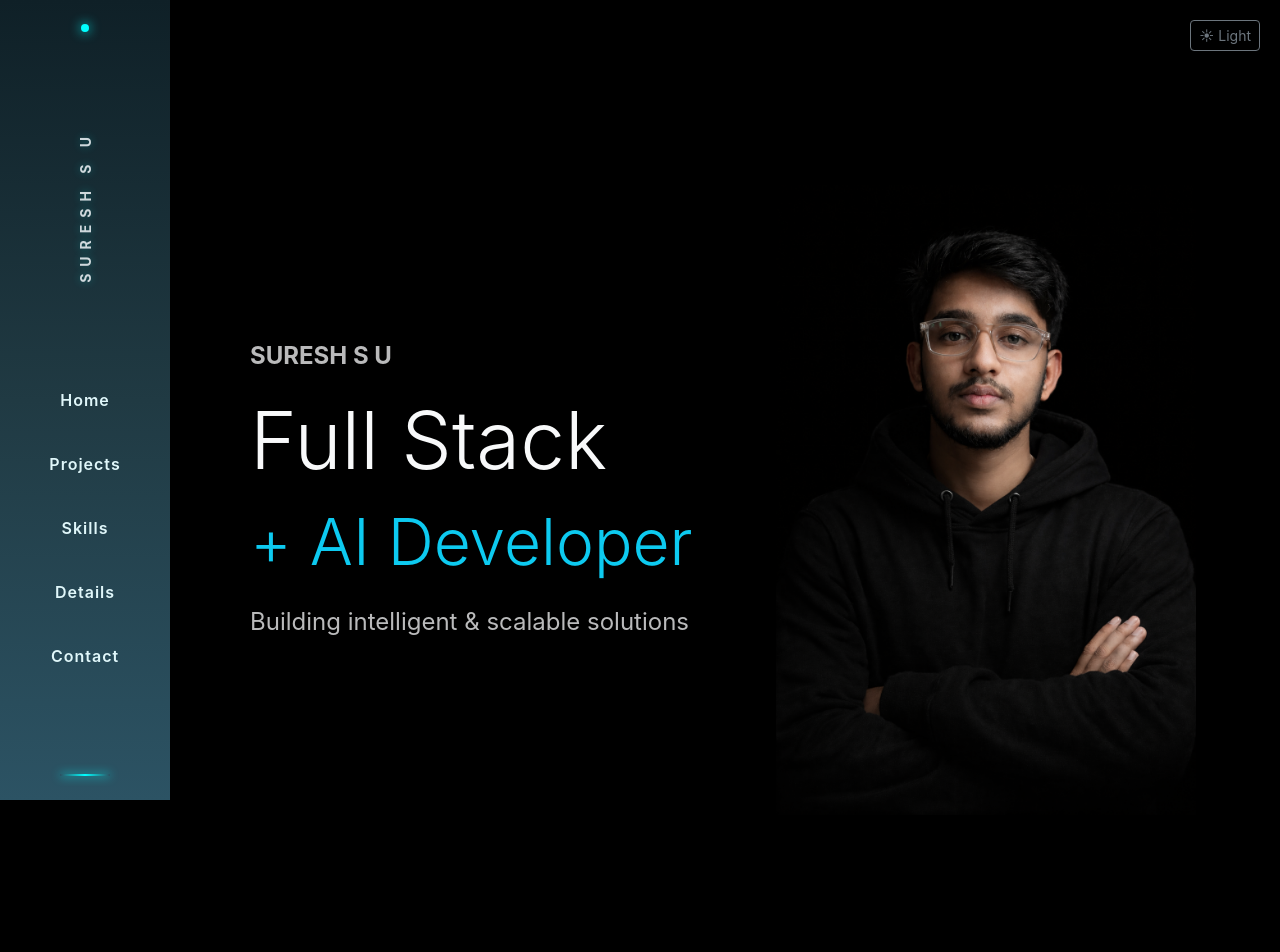
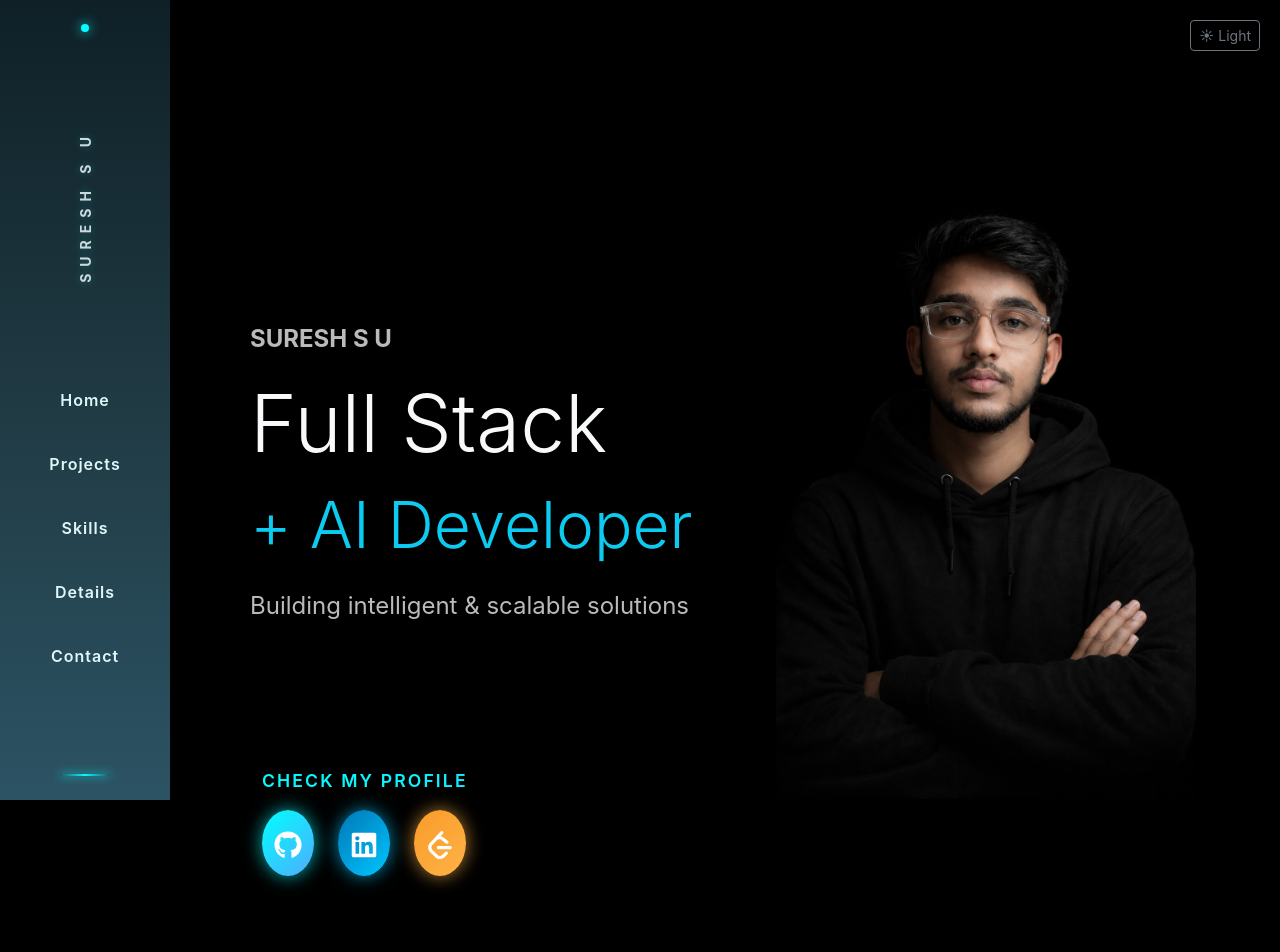
Before and after one commit to SURESH-S-U/suresh-portfolio, a React (Create React App) app: page / in a window 1280 px wide. Shown: the top 952 px of the page. Built offline with nearby package versions, Linux system fonts and the light colour scheme.

Commit message:
Home Page Updated

```diff
--- a/src/App.js
+++ b/src/App.js
@@ -4,10 +4,7 @@ import Skills from "./components/Skills";
 import Details from "./components/Details";
 import ProjectCard from "./components/ProjectCard";
 import Contact from "./components/Contact";
-import ShadowImage from "./assets/shadow.png";
-import ShadowWhiteImage from "./assets/shadowWhite.png";
-
-
+import Home from "./components/Home";
 
 function App() {
   const [theme, setTheme] = useState(
@@ -22,7 +19,7 @@ function App() {
     const handleResize = () => {
       setIsMobile(window.innerWidth < 768);
       if (window.innerWidth >= 768) {
-        setSidebarOpen(false); // reset sidebar on desktop
+        setSidebarOpen(false);
       }
     };
 
@@ -36,10 +33,9 @@ function App() {
       document.body.style.backgroundColor = "#000000";
       document.body.className = "text-light";
     } else {
-    document.body.style.backgroundColor = "#ffffff"; // PURE WHITE
+      document.body.style.backgroundColor = "#ffffff";
       document.body.className = "text-dark";
     }
-
     localStorage.setItem("theme", theme);
   }, [theme]);
 
@@ -67,7 +63,7 @@ function App() {
         </button>
       )}
 
-      {/* STATIC THEME TOGGLE */}
+      {/* THEME TOGGLE */}
       <button
         onClick={() =>
           setTheme(theme === "dark" ? "light" : "dark")
@@ -94,64 +90,8 @@ function App() {
             : "100%"
         }}
       >
-        {/* HERO */}
-        <section
-          id="home"
-          className="min-vh-100 d-flex align-items-center"
-        >
-          <div className="row w-100 align-items-center">
-
-            {/* LEFT CONTENT */}
-            <div className="col-md-6 ps-md-5">
-              <h1 className="fw-bold lh-1">
-
-                <span className="fs-4 d-block mb-4 text-uppercase opacity-75">
-                  SURESH S U
-                </span>
-
-                <span className="display-1 d-block">
-                  Full Stack
-                </span>
-
-                <span className="display-3 text-info d-block mt-3">
-                  + AI Developer
-                </span>
-
-              </h1>
-
-              <p className="fs-4 mt-4 opacity-75">
-                Building intelligent & scalable solutions
-              </p>
-            </div>
-
-            {/* RIGHT IMAGE */}
-            <div className="col-md-6 d-flex justify-content-center justify-content-md-end pe-md-5">
-              <img
-                src={theme === "dark" ? ShadowImage : ShadowWhiteImage}
-                alt="Profile"
-                style={{
-                  maxWidth: "420px",
-                  width: "100%",
-                  height: "auto",
-                  objectFit: "contain",
-
-                  /* 🔥 EDGE BLENDING FIX */
-                  maskImage:
-                    theme === "light"
-                      ? "radial-gradient(circle, black 65%, transparent 100%)"
-                      : "none",
-                  WebkitMaskImage:
-                    theme === "light"
-                      ? "radial-gradient(circle, black 65%, transparent 100%)"
-                      : "none"
-                }}
-              />
-
-            </div>
-
-          </div>
-        </section>
-
+        {/* HOME */}
+        <Home theme={theme} />
 
         {/* PROJECTS */}
         <section id="projects" className="my-5 py-5">
--- /dev/null
+++ b/src/components/Home.js
@@ -0,0 +1,158 @@
+import React from "react";
+import ShadowImage from "../assets/shadow.png";
+import ShadowWhiteImage from "../assets/shadowWhite.png";
+import { FaGithub, FaLinkedin } from "react-icons/fa";
+import { SiLeetcode } from "react-icons/si";
+
+const Home = ({ theme }) => {
+  return (
+    <section
+      id="home"
+      className="min-vh-100 d-flex flex-column justify-content-between"
+    >
+      {/* MAIN CONTENT */}
+      <div className="row w-100 align-items-center flex-grow-1">
+
+        {/* LEFT CONTENT */}
+        <div className="col-md-6 ps-md-5">
+          <h1 className="fw-bold lh-1">
+            <span className="fs-4 d-block mb-4 text-uppercase opacity-75">
+              SURESH S U
+            </span>
+
+            <span className="display-1 d-block">
+              Full Stack
+            </span>
+
+            <span className="display-3 text-info d-block mt-3">
+              + AI Developer
+            </span>
+          </h1>
+
+          <p className="fs-4 mt-4 opacity-75">
+            Building intelligent & scalable solutions
+          </p>
+        </div>
+
+        {/* RIGHT IMAGE */}
+        <div className="col-md-6 d-flex justify-content-center justify-content-md-end pe-md-5">
+          <img
+            src={theme === "dark" ? ShadowImage : ShadowWhiteImage}
+            alt="Profile"
+            style={{
+              maxWidth: "420px",
+              width: "100%",
+              height: "auto",
+              objectFit: "contain",
+              maskImage:
+                theme === "light"
+                  ? "radial-gradient(circle, black 65%, transparent 100%)"
+                  : "none",
+              WebkitMaskImage:
+                theme === "light"
+                  ? "radial-gradient(circle, black 65%, transparent 100%)"
+                  : "none",
+            }}
+          />
+        </div>
+      </div>
+
+      {/* BOTTOM CTA */}
+      <div className="ms-5 mb-4" style={{ marginTop: "-100px" }}>
+        {/* TEXT */}
+        <p
+          className="fw-semibold mb-3"
+          style={{
+            fontSize: "1.1rem",
+            letterSpacing: "0.12em",
+            textTransform: "uppercase",
+            background: "linear-gradient(90deg, #00ffff, #4facfe)",
+            WebkitBackgroundClip: "text",
+            WebkitTextFillColor: "transparent",
+          }}
+        >
+          Check My Profile
+        </p>
+
+        {/* ICONS */}
+        <div className="d-flex gap-4 mt-3">
+
+          {/* GitHub */}
+          <a
+            href="https://github.com/SURESH-S-U"
+            target="_blank"
+            rel="noopener noreferrer"
+            className="fs-3"
+            style={{
+              color: "#fff",
+              padding: "12px",
+              borderRadius: "50%",
+              background: "linear-gradient(135deg, #00ffff, #4facfe)",
+              boxShadow: "0 0 18px rgba(0,255,255,0.7)",
+              transition: "all 0.3s ease",
+            }}
+            onMouseEnter={(e) => {
+              e.currentTarget.style.transform = "translateY(-6px) scale(1.15)";
+            }}
+            onMouseLeave={(e) => {
+              e.currentTarget.style.transform = "translateY(0) scale(1)";
+            }}
+          >
+            <FaGithub />
+          </a>
+
+          {/* LinkedIn */}
+          <a
+            href="https://www.linkedin.com/in/suresh-s-u/"
+            target="_blank"
+            rel="noopener noreferrer"
+            className="fs-3"
+            style={{
+              color: "#fff",
+              padding: "12px",
+              borderRadius: "50%",
+              background: "linear-gradient(135deg, #0077b5, #00c6ff)",
+              boxShadow: "0 0 18px rgba(0,198,255,0.7)",
+              transition: "all 0.3s ease",
+            }}
+            onMouseEnter={(e) => {
+              e.currentTarget.style.transform = "translateY(-6px) scale(1.15)";
+            }}
+            onMouseLeave={(e) => {
+              e.currentTarget.style.transform = "translateY(0) scale(1)";
+            }}
+          >
+            <FaLinkedin />
+          </a>
+
+          {/* LeetCode */}
+          <a
+            href="https://leetcode.com/u/SURESH_S_U/"
+            target="_blank"
+            rel="noopener noreferrer"
+            className="fs-3"
+            style={{
+              color: "#fff",
+              padding: "12px",
+              borderRadius: "50%",
+              background: "linear-gradient(135deg, #f89b29, #ffb347)",
+              boxShadow: "0 0 18px rgba(255,179,71,0.7)",
+              transition: "all 0.3s ease",
+            }}
+            onMouseEnter={(e) => {
+              e.currentTarget.style.transform = "translateY(-6px) scale(1.15)";
+            }}
+            onMouseLeave={(e) => {
+              e.currentTarget.style.transform = "translateY(0) scale(1)";
+            }}
+          >
+            <SiLeetcode />
+          </a>
+
+        </div>
+      </div>
+    </section>
+  );
+};
+
+export default Home;
```
Lines whose indentation alone changed are shown as unchanged.
